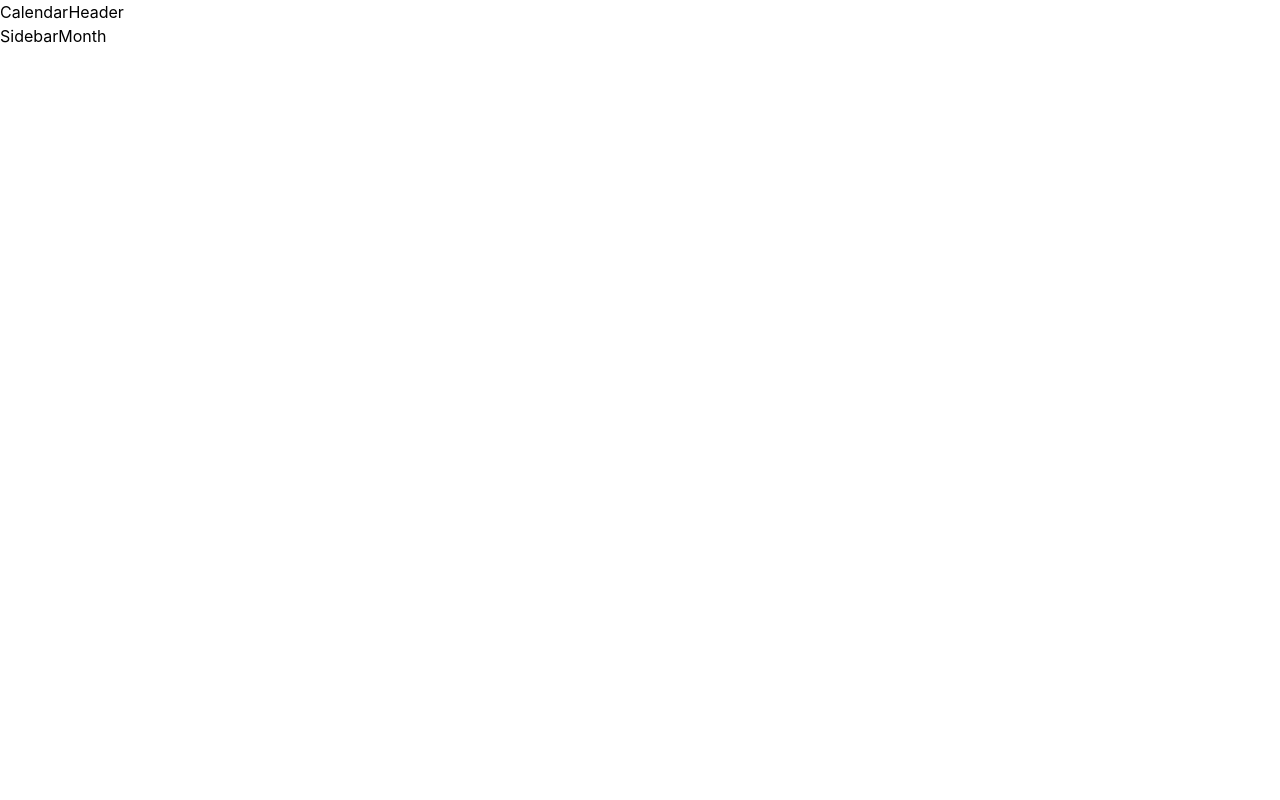
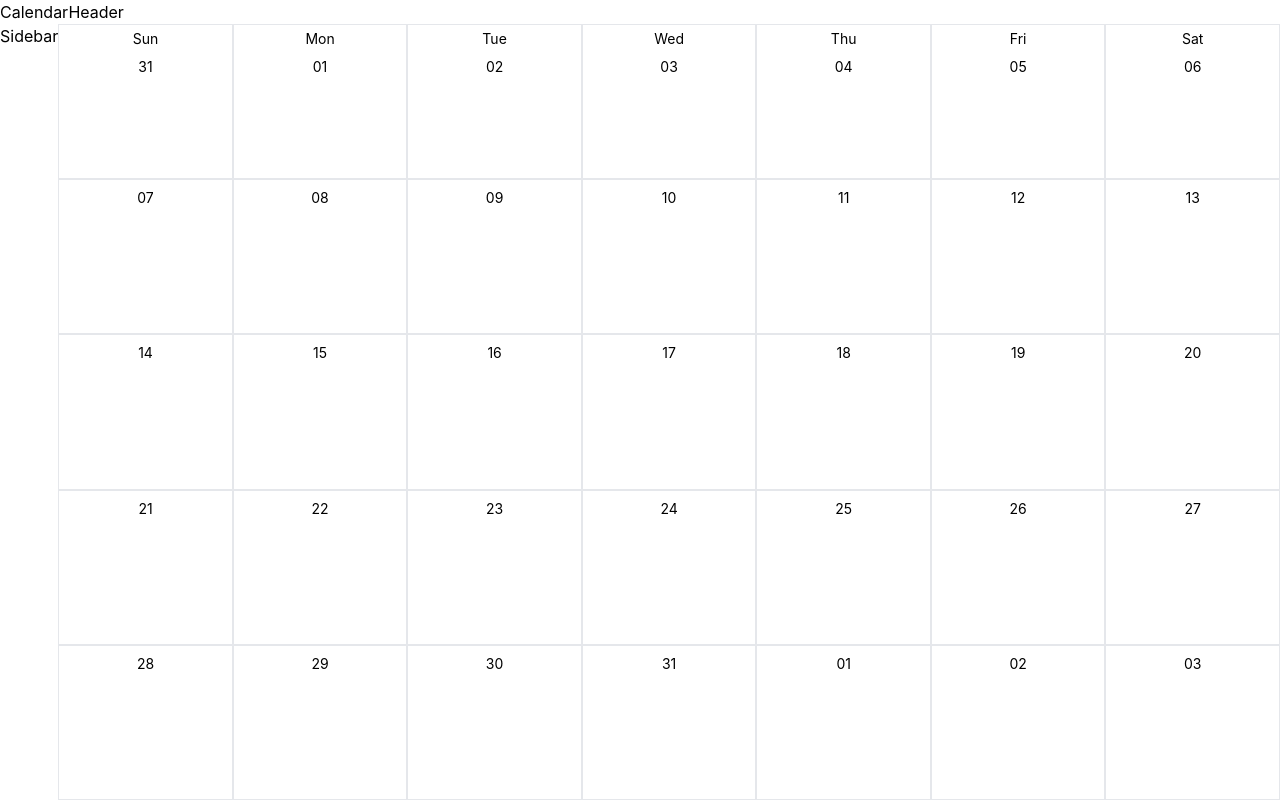
Before and after one commit to m0t0-taka/react-calendar, a React (Create React App) app: page / in a window 1280 px wide. Built offline with nearby package versions, Linux system fonts and the light colour scheme.

Commit message:
カレンダーベース作成

```diff
--- a/src/App.js
+++ b/src/App.js
@@ -1,17 +1,19 @@
+import { useState } from "react";
+
 import { getMonth } from "./util";
 import { CalendarHeader } from "./components/CalendarHeader";
 import { Sidebar } from "./components/Sidebar";
 import { Month } from "./components/Month";
 
 function App() {
-  console.table(getMonth(8));
+  const [currentMonth, setCurrentMonth] = useState(getMonth());
   return (
     <>
       <div className="h-screen flex flex-col">
         <CalendarHeader />
         <div className="flex flex-1">
           <Sidebar />
-          <Month />
+          <Month month={currentMonth} />
         </div>
       </div>
     </>
--- /dev/null
+++ b/src/components/Day.jsx
@@ -0,0 +1,15 @@
+import React from "react";
+
+export const Day = (props) => {
+  const { day, rowIdx } = props;
+  console.log(day);
+  return (
+    <div className="border border-gray-200 flex flex-col">
+      <header className="flex flex-col items-center">
+        {/* 1行目に曜日を表示 */}
+        {rowIdx === 0 && <p className="text-sm mt-1">{day.format("ddd")}</p>}
+        <p className={"text-sm p-1 my-1 text-center"}>{day.format("DD")}</p>
+      </header>
+    </div>
+  );
+};
--- a/src/components/Month.jsx
+++ b/src/components/Month.jsx
@@ -1,5 +1,18 @@
 import React from "react";
+import { Day } from "./Day";
 
-export const Month = () => {
-  return <div>Month</div>;
+export const Month = (props) => {
+  const { month } = props;
+  console.log(month);
+  return (
+    <div className="flex-1 grid grid-cols-7 grid-rows-5">
+      {month.map((row, i) => (
+        <React.Fragment key={i}>
+          {row.map((day, idx) => (
+            <Day day={day} key={idx} rowIdx={i} />
+          ))}
+        </React.Fragment>
+      ))}
+    </div>
+  );
 };
```
